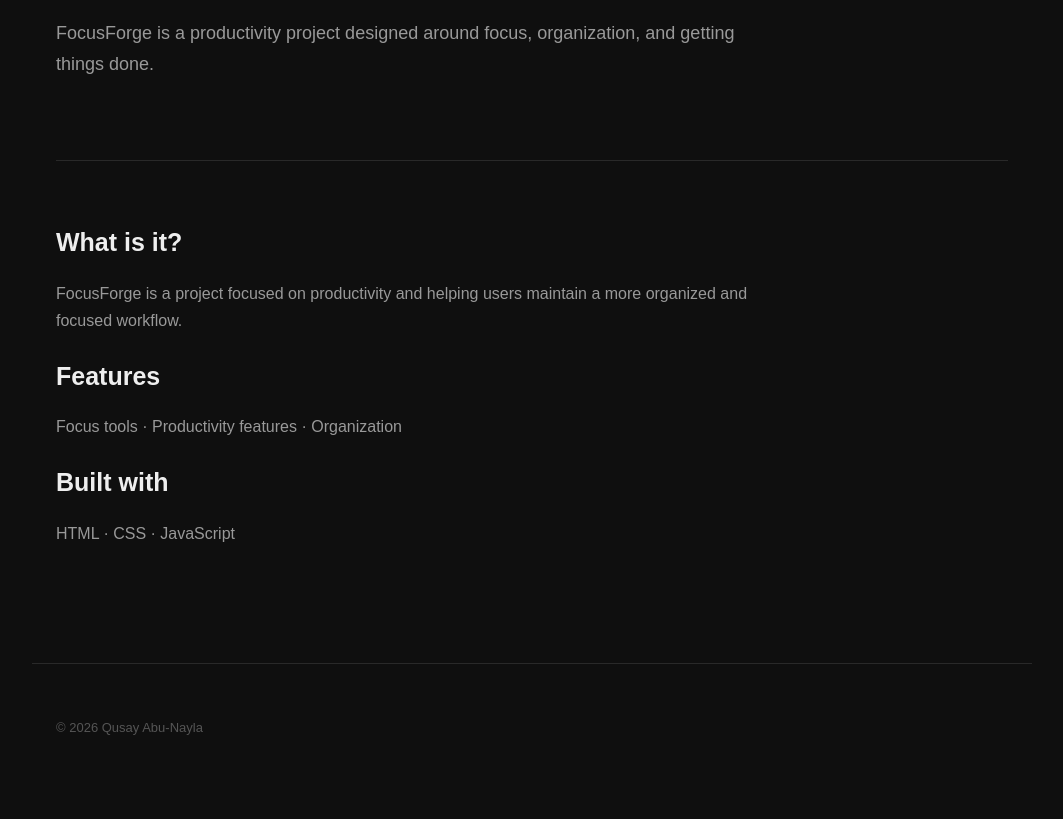
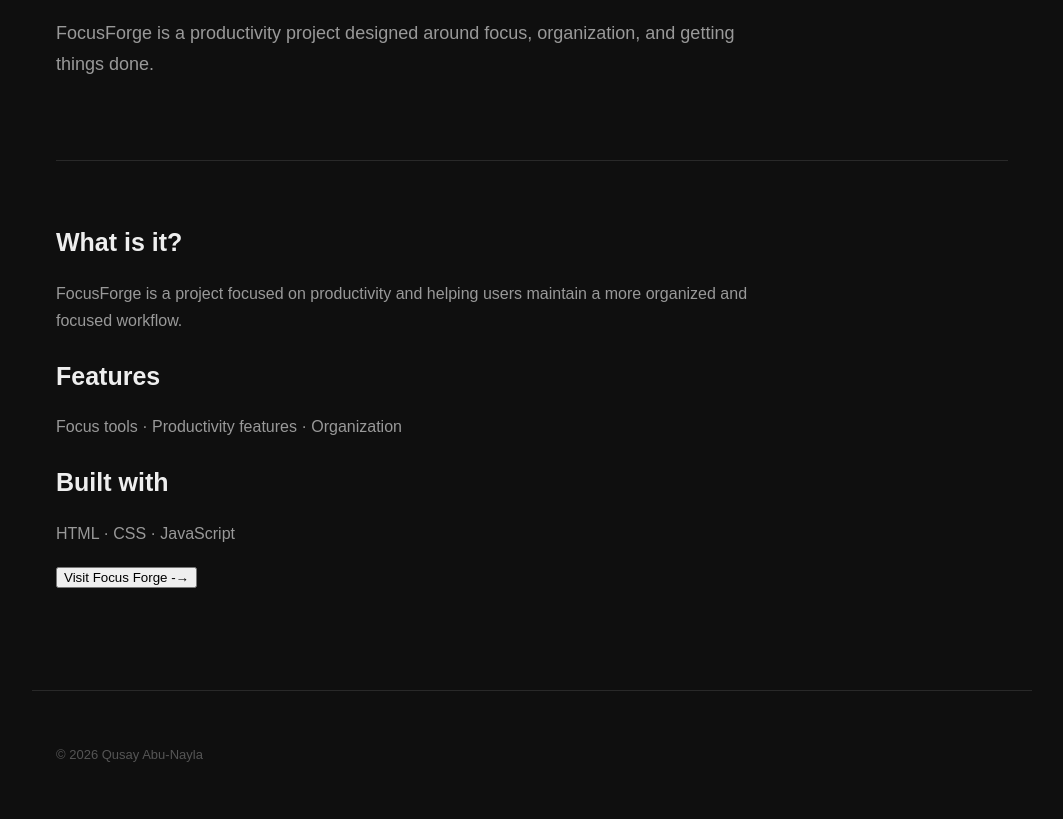
Before and after one commit to astrobot63/astrobot63.github.io, a plain HTML site: page focusforge.html in a window 1280 px wide. Shown: the part 366-1185 px from the top of the page, without its empty margins (108-1171 px from the left). Before the commit the page ends 1158 px from the top, so only its background shows below. Drawn offline with Linux system fonts and the light colour scheme.

Commit message:
Add button to visit Focus Forge

```diff
--- a/focusforge.html
+++ b/focusforge.html
@@ -112,6 +112,7 @@
                 <p>
                     HTML · CSS · JavaScript
                 </p>
+                <button>Visit Focus Forge -→</button>
 
             </div>
 
```
